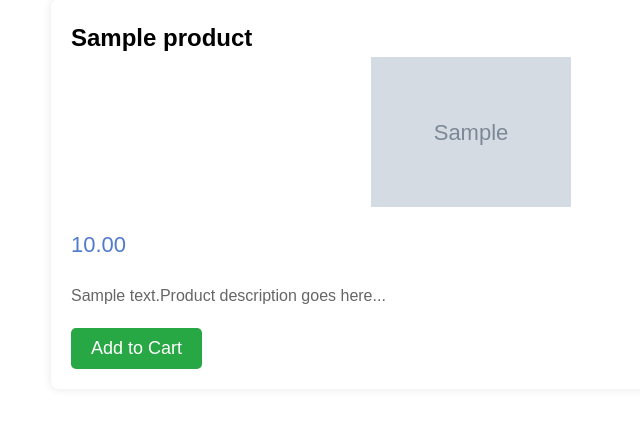
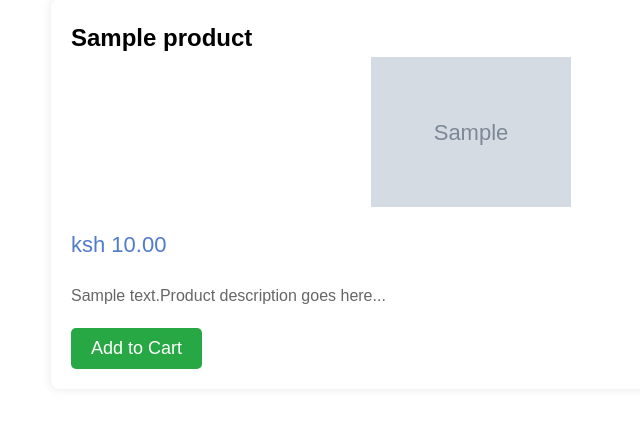
Before and after one commit to Sanga78/obamax, a Django app: page /1/ in a window 1280 px wide. Shown: the part 93-519 px from the top of the page, without its empty margins (169-809 px from the left). Run offline with Django 4.2, Linux system fonts and the light colour scheme; tables that the repository leaves empty hold one stand-in row (values such as "Sample post"); grey boxes marked "Sample" are stand-in pictures.

Commit message:
Update product_detail.html

```diff
--- a/Templates/product_detail.html
+++ b/Templates/product_detail.html
@@ -4,7 +4,7 @@
 <section class="product-detail-container">
     <h2 class="product-name">{{product.name}}</h2>
     <img class="product-image" src="{{product.imageURL}}" alt="Product Image">
-    <p class="product-price">{{product.price}}</p>
+    <p class="product-price">ksh {{product.price}}</p>
     <p class="product-description">{{product.description}}Product description goes here...</p>
     <button data-product="{{product.id}}" data-action="add" class="add-to-cart-button add-btn update-cart">Add to Cart</button>
 </section>
```
